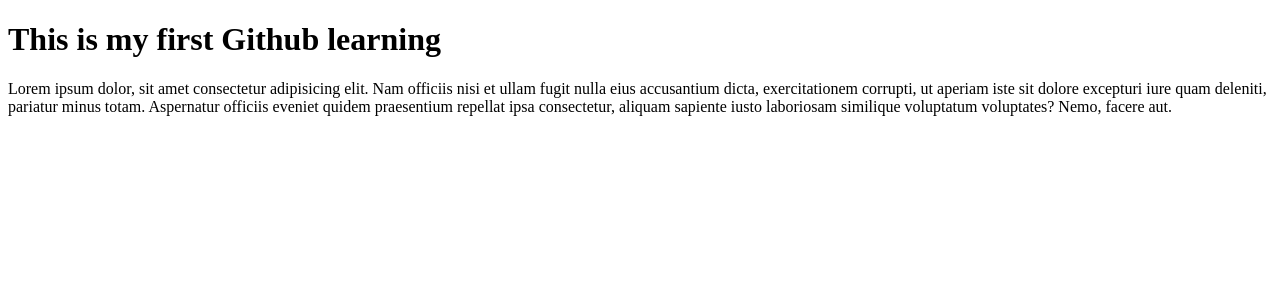
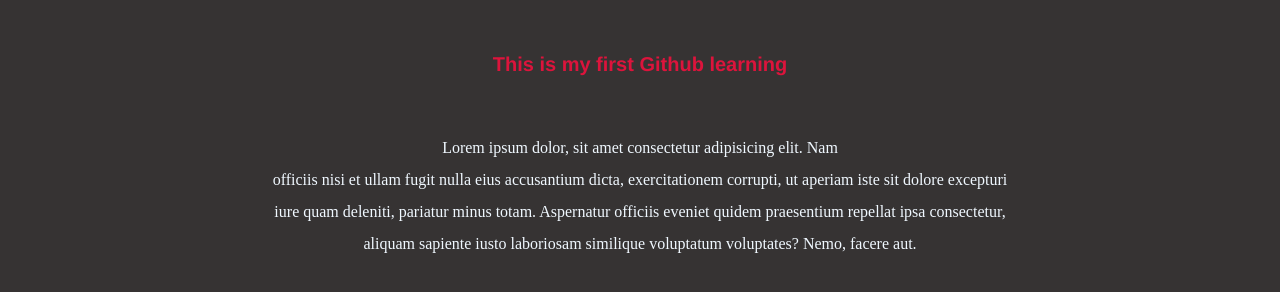
Before and after one commit to Johnjay888/fromRemoteresporitories, a plain HTML site: page index.html in a window 1280 px wide. Drawn offline with Linux system fonts and the light colour scheme.

Commit message:
Crete style.css

```diff
--- a/index.html
+++ b/index.html
@@ -5,14 +5,15 @@
     <meta charset="UTF-8">
     <meta name="viewport" content="width=device-width, initial-scale=1.0">
     <title>Document</title>
+    <link rel="stylesheet" href="style.css">
 </head>
 
 <body>
         <h1>This is my first Github learning</h1>
         <p>
-            Lorem ipsum dolor, sit amet consectetur adipisicing elit. Nam officiis nisi et ullam fugit nulla eius accusantium
-            dicta, exercitationem corrupti, ut aperiam iste sit dolore excepturi iure quam deleniti, pariatur minus totam.
-            Aspernatur officiis eveniet quidem praesentium repellat ipsa consectetur, aliquam sapiente iusto laboriosam
+            Lorem ipsum dolor, sit amet consectetur adipisicing elit. Nam <br>officiis nisi et ullam fugit nulla eius accusantium
+            dicta, exercitationem corrupti, ut aperiam iste sit dolore excepturi<br> iure quam deleniti, pariatur minus totam.
+            Aspernatur officiis eveniet quidem praesentium repellat ipsa consectetur,<br> aliquam sapiente iusto laboriosam
             similique voluptatum voluptates? Nemo, facere aut.
         </p>
 </body>
--- /dev/null
+++ b/style.css
@@ -0,0 +1,18 @@
+h1{
+    color: crimson;
+    font-family: 'Franklin Gothic Medium', 'Arial Narrow', Arial, sans-serif;
+    font-weight: 700;
+    font-size: 20px;
+    text-align: center;
+    padding: 40px;
+}
+
+p{
+    color: aliceblue;
+    text-align: center;
+    line-height: 2rem;
+}
+
+body{
+    background: rgb(54, 51, 51);
+}
```
